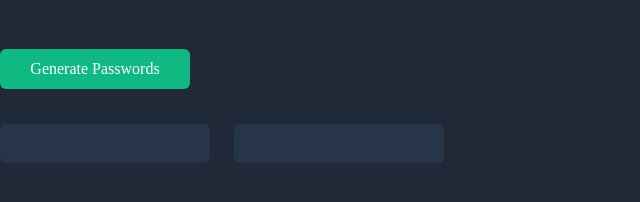
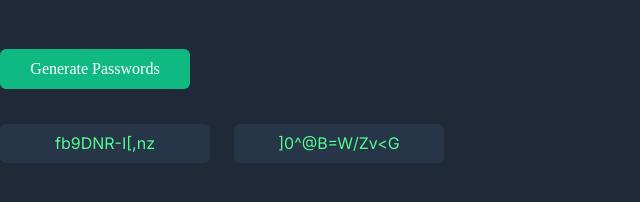
Before and after one commit to JavaRod/PasswordGenerator, a website built with Vite: page index.html in a window 1280 px wide. Both pictures are taken after a click on the button "Generate Passwords". Shown: the part 276-478 px from the top of the page, without its empty margins (0-640 px from the left). Built offline with nearby package versions, Linux system fonts and the light colour scheme.

Commit message:
Generating Password

```diff
--- a/index.css
+++ b/index.css
@@ -62,8 +62,15 @@ hr {
 }
 
 .password {
+  display: flex;
+  justify-content: center; /* Horizontally center */
+  align-items: center; /* Vertically center */
   border-radius: 6px;
   background-color: #273549;
   width: 210px;
   height: 39px;
+  color: #55F991;
+  font-family: "Inter", sans-serif;
+  font-style: Medium;
+  font-size: 16px;
 }
--- a/index.html
+++ b/index.html
@@ -18,12 +18,12 @@
         </div>
         <div class="button">
             <button onclick="generatePassword()">Generate Passwords</button>
-            <script src="index.js"></script>
         </div>
         <hr>
         <div class="container">
-            <div id="pass1" class="password"></div>
-            <div id="pass2" class="password"></div>
+            <div class="password" id="pass1"></div>
+            <div class="password" id="pass2"></div>
         </div>
+        <script src="index.js"></script>
     </body>
 </html>
--- a/index.js
+++ b/index.js
@@ -1,6 +1,27 @@
 const characters = ["A","B","C","D","E","F","G","H","I","J","K","L","M","N","O","P","Q","R","S","T","U","V","W","X","Y","Z","a","b","c","d","e","f","g","h","i","j","k","l","m","n","o","p","q","r","s","t","u","v","w","x","y","z", "0", "1", "2", "3", "4", "5", "6", "7", "8", "9","~","`","!","@","#","$","%","^","&","*","(",")","_","-","+","=","{","[","}","]",",","|",":",";","<",">",".","?",
 "/"];
 
+let pass1EL = document.getElementById('pass1')
+let pass2EL = document.getElementById('pass2')
+
+
 function generatePassword() {
-    console.log("Password!")
+    pass1EL.textContent = getPassword()
+    pass2EL.textContent = getPassword()
 }
+
+
+function getPassword() {
+
+    var passwordLength = 12
+    var password = ""
+
+    for (let i = 0; i < passwordLength; i++) {
+        x = Math.floor( Math.random()*characters.length )
+        password += characters[x]
+
+    }
+
+    return password
+
+}
```
